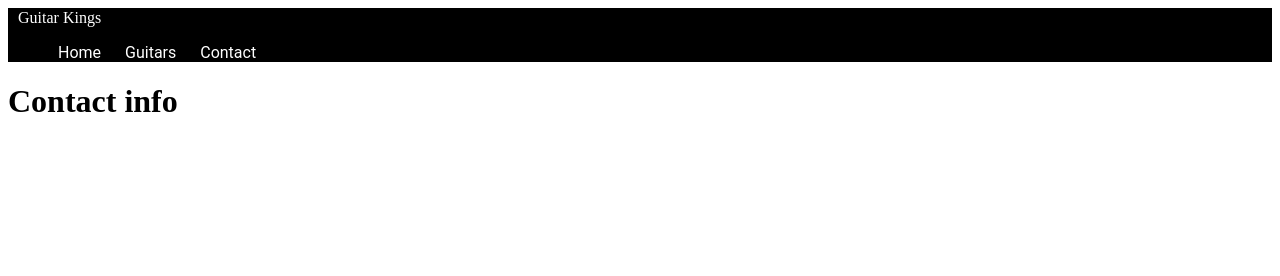
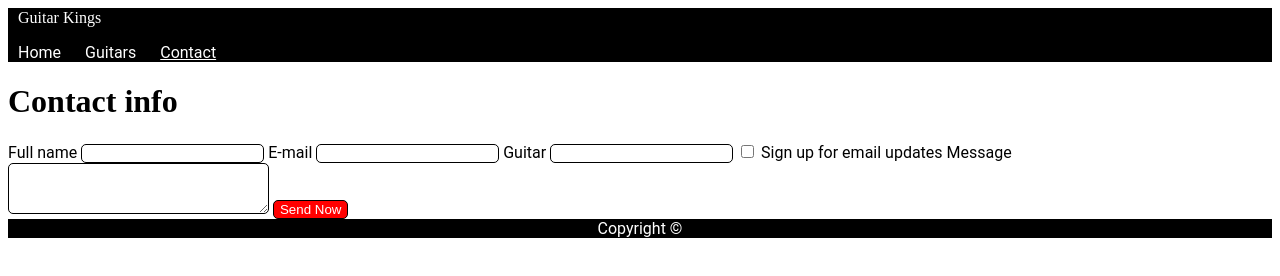
Before and after one commit to GroAnita/html-cssmodul1-1, a plain HTML site: page contact.html in a window 1280 px wide. Drawn offline with Linux system fonts and the light colour scheme; a web font is replaced by a local one.

Commit message:
small changes

```diff
--- a/contact.html
+++ b/contact.html
@@ -8,17 +8,40 @@
     <title>Contact</title>
 </head>
 <body>
+    <main>
     <header>
         <a href="index.html" class="logo">Guitar Kings</a>
         <nav>
             <ul>
                 <li><a href="index.html">Home</a></li>
                 <li><a href="guitars.html">Guitars</a></li>
-                <li><a href="contact.html">Contact</a></li>
+                <li><a href="contact.html" class="current">Contact</a></li>
             </ul>
         </nav>
 
     </header>
     <h1>Contact info</h1>
+    <section>
+        <form method="post">
+            <label for="name">Full name</label>
+            <input type="text" id="name" name="name">
+            <label for="email">E-mail</label>
+            <input type="email" id="email" name="email">
+            <label for="guitar">Guitar</label>
+            <input list="guitar" id="guitar-choice" name="guitar-choice">
+            <datalist id="guitar">
+                <option value="Adirondack-Red">Adirondack-Red</option>
+                <option value="Adirondack-blue">Adirondack-blue</option>
+                <option value="Adirondack-green">Adirondack-green</option>
+                <option value="Adirondack-pink">Adirondack-Pink</option>
+            </datalist>
+            <input type="checkbox" id="checkbox"name="checkbox">
+            <label for="checkbox">Sign up for email updates</label>
+            <label for="textarea">Message</label>
+            <textarea id="textarea" name="message" rows="3" cols="30"></textarea>
+            <input type="submit" value="Send Now" class="submit">        </form>
+    </section>
+    </main>
+    <footer> Copyright &copy;</footer>
 </body>
 </html>
--- a/stylesheet.css
+++ b/stylesheet.css
@@ -22,13 +22,30 @@ header a{
     padding: 10px;
     text-decoration: none;
 }
-
+nav ul{
+    padding:0%;
+}
 nav li{
-    display: inline;
+    display: inline-block;
 }
 
 nav a:hover{
     text-decoration: underline;
+}
+.btn-nav{
+    border: none;
+    outline:none;
+    padding: 0px 10px;
+    background: black;
+    cursor: pointer;
+}
+.current{
+    text-decoration: underline;
+}
+.active, .btn-nav:hover{
+    background-color: red;
+    color:white;
+    text-decoration: none;
 }
 roboto-fontfamily {
     font-family: "Roboto", serif;
@@ -66,13 +83,21 @@ h1, h2, .logo
 .guitarinfo{
     border-radius: 20%;
 }
+
+.submit{
+    background-color: red;
+    color:white;
+
+}
 .view{
+    display: inline-block;
     background-color: red;
     padding:5px 25px 5px 25px;
     border-radius: 5px;
     color:white;
-    margin: 20px 0px;
+    margin: 20px 10px;
     text-decoration: none;
+
 }
 
 .cta-sale{
@@ -91,6 +116,8 @@ h1, h2, .logo
     border-radius: 100%;
 }
 
+
+
 .cta-btn{
     background-color: red;
     padding:5px;
@@ -104,3 +131,10 @@ cta-btn:hover{
 footer{
     text-align: center;;
 }
+
+/*contact page*/
+
+input, select, textarea{
+    border: 1px solid #000;
+    border-radius: 5px;
+}
```
Also changed, not shown: guitars.html (+4 -1 lines), index.html (+3 -3 lines).
